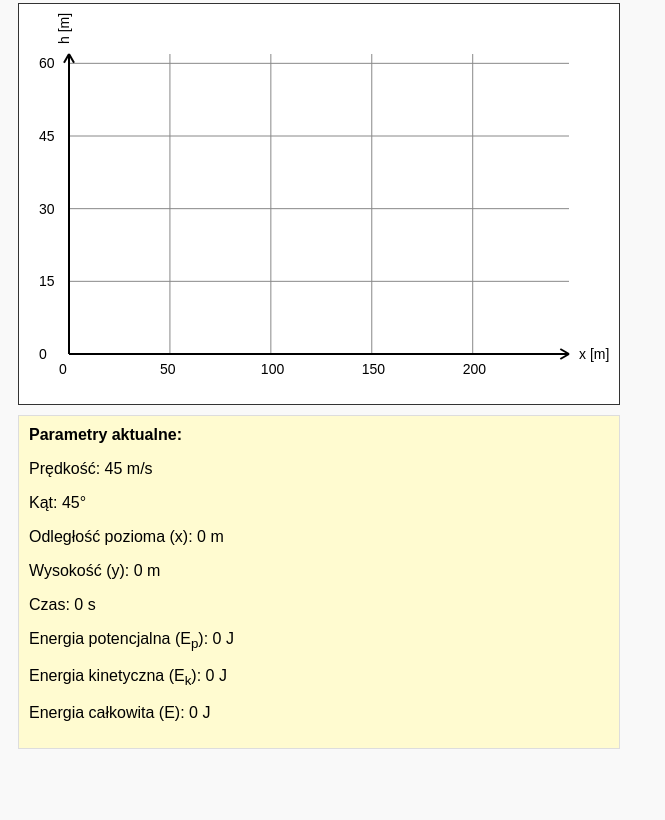
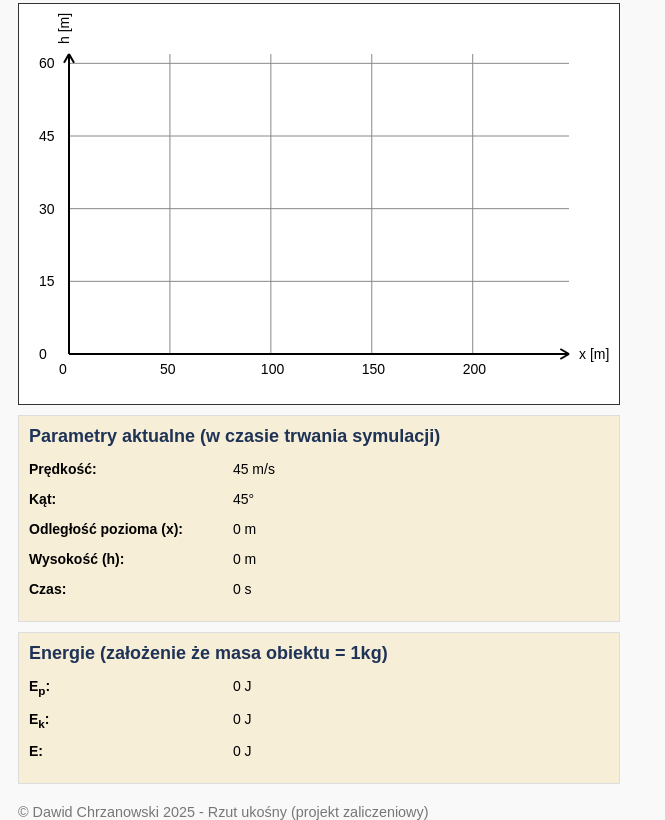
Before and after one commit to diwadu/fizproj, a plain HTML site: page index.html in a window 1280 px wide. Shown: the part 397-1217 px from the top of the page, without its empty margins (0-665 px from the left). Before the commit the page ends 1146 px from the top, so only its background shows below. Drawn offline with Linux system fonts and the light colour scheme.

Commit message:
Fixed issues with displaying on chart, and added time const for various g values

```diff
--- a/index.html
+++ b/index.html
@@ -79,16 +79,36 @@
       <canvas id="canvas" width="600" height="400"></canvas>
 
       <div class="info" id="infoBox">
-        <strong>Parametry aktualne:</strong>
-        <p>Prędkość: <span id="currentVelocity">20</span> m/s</p>
-        <p>Kąt: <span id="currentAngle">45</span>°</p>
-        <p>Odległość pozioma (x): <span id="distanceX">0</span> m</p>
-        <p>Wysokość (y): <span id="distanceY">0</span> m</p>
-        <p>Czas: <span id="timeVal">0</span> s</p>
+        <strong>Parametry aktualne (w czasie trwania symulacji)</strong>
+        <p>
+          <span class="ilabel">Prędkość:</span>
+          <span class="ivalue" id="currentVelocity">20</span> m/s
+        </p>
+        <p>
+          <span class="ilabel">Kąt:</span>
+          <span class="ivalue" id="currentAngle">45</span>°
+        </p>
+        <p>
+          <span class="ilabel">Odległość pozioma (x):</span>
+          <span class="ivalue" id="distanceX">0</span> m
+        </p>
+        <p>
+          <span class="ilabel">Wysokość (h):</span>
+          <span class="ivalue" id="distanceY">0</span> m
+        </p>
+        <p>
+          <span class="ilabel">Czas:</span>
+          <span class="ivalue" id="timeVal">0</span> s
+        </p>
+      </div>
+
+      <div class="info" id="infoEnergyBox">
+        <strong>Energie (założenie że masa obiektu = 1kg)</strong>
+      </div>
+      <div class="footer">
+        &copy; Dawid Chrzanowski 2025 - Rzut ukośny (projekt zaliczeniowy)
       </div>
     </div>
-
-    <div class="footer">&copy; Prosty projekt demonstracyjny – rzut ukośny</div>
     <script src="scripts.js"></script>
   </body>
 </html>
--- a/scripts.js
+++ b/scripts.js
@@ -5,10 +5,10 @@ const canvas = document.getElementById("canvas");
 const ctx = canvas.getContext("2d");
 
 /* Skalowanie dynamiczne */
-let dynamicScaleX = 1;
-let dynamicScaleY = 1;
-let maxXDynamic = 300;
-let maxYDynamic = 150;
+let dynamicScaleX = 1,
+  dynamicScaleY = 1,
+  maxXDynamic = 300,
+  maxYDynamic = 150;
 
 /* Suwaki / Dropdown */
 const velocitySlider = document.getElementById("velocitySlider");
@@ -34,17 +34,16 @@ let g = parseFloat(gravitySelect.value);
 let velocity = parseFloat(velocitySlider.value);
 let angle = parseFloat(angleSlider.value) * (Math.PI / 180);
 let dt = parseFloat(timeConstSelect.value);
-
 const mass = 1;
 
 /* Zmienne stanu ruchu */
 let t = 0,
   x = 0,
-  y = 0;
-let animationId;
-let isSimulating = false;
+  y = 0,
+  animationId,
+  isSimulating = false;
 
-/* Podstawowe marginesy osi */
+/* Marginesy i podstawowe skalowanie */
 const margin = 50;
 const maxX = 300;
 const maxY = 150;
@@ -58,7 +57,7 @@ let pathPoints = [];
    Funkcje pomocnicze
 ======================= */
 
-/* Aktualizacja wyświetlanych wartości */
+/* Aktualizacja wyświetlanych wartości (velocity, angle) */
 function updateLabels() {
   velocityValue.textContent = velocitySlider.value;
   angleValue.textContent = angleSlider.value;
@@ -85,164 +84,8 @@ timeConstSelect.addEventListener("change", () => {
   updateLabels();
   drawAxesAndGrid();
 });
-/* Rysowanie osi + siatki */
-function drawAxesAndGrid2() {
-  ctx.save();
-  ctx.clearRect(0, 0, canvas.width, canvas.height);
 
-  ctx.strokeStyle = "#888";
-  ctx.fillStyle = "black";
-  ctx.lineWidth = 1;
-  ctx.font = "14px Arial";
-
-  const range = (velocity * velocity * Math.sin(2 * angle)) / g;
-  const maxHeight =
-    (velocity * velocity * Math.pow(Math.sin(angle), 2)) / (2 * g);
-
-  maxXDynamic = range * 1.2;
-  maxYDynamic = maxHeight * 1.2;
-
-  dynamicScaleX = (canvas.width - 2 * margin) / maxXDynamic;
-  dynamicScaleY = (canvas.height - 2 * margin) / maxYDynamic;
-
-  const stepX = Math.ceil(maxXDynamic / 6 / 10) * 10;
-  const stepY = Math.ceil(maxYDynamic / 6 / 5) * 5;
-
-  for (let valX = 0; valX <= maxXDynamic; valX += stepX) {
-    const px = margin + valX * dynamicScaleX;
-    ctx.beginPath();
-    ctx.moveTo(px, margin);
-    ctx.lineTo(px, canvas.height - margin);
-    ctx.stroke();
-    ctx.closePath();
-    ctx.fillText(valX.toString(), px - 10, canvas.height - margin + 20);
-  }
-
-  for (let valY = 0; valY <= maxYDynamic; valY += stepY) {
-    const py = canvas.height - margin - valY * dynamicScaleY;
-    ctx.beginPath();
-    ctx.moveTo(margin, py);
-    ctx.lineTo(canvas.width - margin, py);
-    ctx.stroke();
-    ctx.closePath();
-    ctx.fillText(valY.toString(), margin - 30, py + 100); // w oryginale +100?
-  }
-
-  ctx.strokeStyle = "black";
-  ctx.lineWidth = 2;
-
-  ctx.beginPath();
-  ctx.moveTo(margin, canvas.height - margin);
-  ctx.lineTo(canvas.width - margin, canvas.height - margin);
-  ctx.stroke();
-  ctx.closePath();
-
-  drawArrow(
-    canvas.width - margin - 10,
-    canvas.height - margin,
-    canvas.width - margin,
-    canvas.height - margin
-  );
-  ctx.fillText("x [m]", canvas.width - margin + 10, canvas.height - margin + 5);
-
-  ctx.beginPath();
-  ctx.moveTo(margin, canvas.height - margin);
-  ctx.lineTo(margin, margin);
-  ctx.stroke();
-  ctx.closePath();
-
-  drawArrow(margin, margin + 10, margin, margin);
-
-  ctx.save();
-  ctx.translate(margin, margin - 10);
-  ctx.rotate(-Math.PI / 2);
-  ctx.fillText("h [m]", 0, 0);
-  ctx.restore();
-
-  ctx.restore();
-}
-
-function drawAxesAndGrid() {
-  ctx.save();
-  ctx.clearRect(0, 0, canvas.width, canvas.height);
-
-  ctx.strokeStyle = "#888";
-  ctx.fillStyle = "black";
-  ctx.lineWidth = 1;
-  ctx.font = "14px Arial";
-
-  const range = (velocity * velocity * Math.sin(2 * angle)) / g;
-  const maxHeight =
-    (velocity * velocity * Math.pow(Math.sin(angle), 2)) / (2 * g);
-
-  maxXDynamic = range * 1.2;
-  maxYDynamic = maxHeight * 1.2;
-
-  dynamicScaleX = (canvas.width - 2 * margin) / maxXDynamic;
-  dynamicScaleY = (canvas.height - 2 * margin) / maxYDynamic;
-
-  const stepX = Math.ceil(maxXDynamic / 6 / 10) * 10;
-  const stepY = Math.ceil(maxYDynamic / 6 / 5) * 5;
-
-  // Rysujemy pionowe linie siatki (oś X)
-  for (let valX = 0; valX <= maxXDynamic; valX += stepX) {
-    const px = margin + valX * dynamicScaleX;
-    ctx.beginPath();
-    ctx.moveTo(px, margin);
-    ctx.lineTo(px, canvas.height - margin);
-    ctx.stroke();
-    ctx.closePath();
-    // Etykieta X
-    ctx.fillText(valX.toString(), px - 10, canvas.height - margin + 20);
-  }
-
-  // Rysujemy poziome linie siatki (oś Y)
-  for (let valY = 0; valY <= maxYDynamic; valY += stepY) {
-    const py = canvas.height - margin - valY * dynamicScaleY;
-    ctx.beginPath();
-    ctx.moveTo(margin, py);
-    ctx.lineTo(canvas.width - margin, py);
-    ctx.stroke();
-    ctx.closePath();
-    // Zamiast +100, proponujemy np. +5
-    ctx.fillText(valY.toString(), margin - 30, py + 5);
-  }
-
-  // Oś X
-  ctx.strokeStyle = "black";
-  ctx.lineWidth = 2;
-  ctx.beginPath();
-  ctx.moveTo(margin, canvas.height - margin);
-  ctx.lineTo(canvas.width - margin, canvas.height - margin);
-  ctx.stroke();
-  ctx.closePath();
-  drawArrow(
-    canvas.width - margin - 10,
-    canvas.height - margin,
-    canvas.width - margin,
-    canvas.height - margin
-  );
-  ctx.fillText("x [m]", canvas.width - margin + 10, canvas.height - margin + 5);
-
-  // Oś Y
-  ctx.beginPath();
-  ctx.moveTo(margin, canvas.height - margin);
-  ctx.lineTo(margin, margin);
-  ctx.stroke();
-  ctx.closePath();
-  drawArrow(margin, margin + 10, margin, margin);
-
-  // Napis na osi Y
-  ctx.save();
-  ctx.translate(margin, margin - 10);
-  ctx.rotate(-Math.PI / 2);
-  ctx.fillText("h [m]", 0, 0);
-  ctx.restore();
-
-  ctx.restore();
-}
-
-/* Rysowanie grotki */
+/* Rysowanie grotki (strzałki osi) */
 function drawArrow(fromX, fromY, toX, toY) {
   const headLen = 10;
   const dx = toX - fromX;
@@ -274,6 +117,82 @@ function drawArrow(fromX, fromY, toX, toY) {
   ctx.closePath();
 }
 
+/* Rysowanie siatki i osi */
+function drawAxesAndGrid() {
+  ctx.save();
+  ctx.clearRect(0, 0, canvas.width, canvas.height);
+  ctx.strokeStyle = "#888";
+  ctx.fillStyle = "black";
+  ctx.lineWidth = 1;
+  ctx.font = "14px Arial";
+
+  const range = (velocity ** 2 * Math.sin(2 * angle)) / g;
+  const maxHeight = (velocity ** 2 * Math.sin(angle) ** 2) / (2 * g);
+
+  maxXDynamic = range * 1.2;
+  maxYDynamic = maxHeight * 1.2;
+
+  dynamicScaleX = (canvas.width - 2 * margin) / maxXDynamic;
+  dynamicScaleY = (canvas.height - 2 * margin) / maxYDynamic;
+
+  const stepX = Math.ceil(maxXDynamic / 6 / 10) * 10;
+  const stepY = Math.ceil(maxYDynamic / 6 / 5) * 5;
+
+  /* pionowe linie (oś X) */
+  for (let valX = 0; valX <= maxXDynamic; valX += stepX) {
+    const px = margin + valX * dynamicScaleX;
+    ctx.beginPath();
+    ctx.moveTo(px, margin);
+    ctx.lineTo(px, canvas.height - margin);
+    ctx.stroke();
+    ctx.closePath();
+    ctx.fillText(valX.toString(), px - 10, canvas.height - margin + 20);
+  }
+
+  /* poziome linie (oś Y) */
+  for (let valY = 0; valY <= maxYDynamic; valY += stepY) {
+    const py = canvas.height - margin - valY * dynamicScaleY;
+    ctx.beginPath();
+    ctx.moveTo(margin, py);
+    ctx.lineTo(canvas.width - margin, py);
+    ctx.stroke();
+    ctx.closePath();
+    ctx.fillText(valY.toString(), margin - 30, py + 5);
+  }
+
+  /* oś X */
+  ctx.strokeStyle = "black";
+  ctx.lineWidth = 2;
+  ctx.beginPath();
+  ctx.moveTo(margin, canvas.height - margin);
+  ctx.lineTo(canvas.width - margin, canvas.height - margin);
+  ctx.stroke();
+  ctx.closePath();
+  drawArrow(
+    canvas.width - margin - 10,
+    canvas.height - margin,
+    canvas.width - margin,
+    canvas.height - margin
+  );
+  ctx.fillText("x [m]", canvas.width - margin + 10, canvas.height - margin + 5);
+
+  /* oś Y */
+  ctx.beginPath();
+  ctx.moveTo(margin, canvas.height - margin);
+  ctx.lineTo(margin, margin);
+  ctx.stroke();
+  ctx.closePath();
+  drawArrow(margin, margin + 10, margin, margin);
+
+  ctx.save();
+  ctx.translate(margin, margin - 10);
+  ctx.rotate(-Math.PI / 2);
+  ctx.fillText("h [m]", 0, 0);
+  ctx.restore();
+
+  ctx.restore();
+}
+
 /* Rysowanie piłki */
 function drawBall(posX, posY) {
   const radius = 5;
@@ -298,45 +217,39 @@ function drawPath() {
   ctx.closePath();
 }
 
-/* Dodawanie wyświetlania energii do infoBox (opcjonalne) */
+/* Dodawanie wyświetlania energii (opcjonalne) */
 function addEnergyDisplays() {
-  const infoBox = document.getElementById("infoBox");
+  const infoBox = document.getElementById("infoEnergyBox");
+  if (!infoBox) return; // jeśli nie ma takiego elementu, wyjdź
 
   const epP = document.createElement("p");
   epP.innerHTML =
-    "Energia potencjalna (E<sub>p</sub>): <span id='potentialEnergy'>0</span> J";
+    "<span class='ilabel'>E<sub>p</sub>:</span> <span class='ivalue' id='potentialEnergy'>0</span> J";
   infoBox.appendChild(epP);
 
   const ekP = document.createElement("p");
   ekP.innerHTML =
-    "Energia kinetyczna (E<sub>k</sub>): <span id='kineticEnergy'>0</span> J";
+    "<span class='ilabel'>E<sub>k</sub>:</span> <span class='ivalue' id='kineticEnergy'>0</span> J";
   infoBox.appendChild(ekP);
 
   const totalEP = document.createElement("p");
   totalEP.innerHTML =
-    "Energia całkowita (E): <span id='totalEnergy'>0</span> J";
+    "<span class='ilabel'>E:</span> <span class='ivalue' id='totalEnergy'>0</span> J";
   infoBox.appendChild(totalEP);
 }
 
 /* Główna pętla symulacji */
-
 function simulate() {
   drawAxesAndGrid();
 
-  // Obliczanie pozycji
   x = velocity * Math.cos(angle) * t;
   y = velocity * Math.sin(angle) * t - 0.5 * g * t * t;
 
-  // [NOWOŚĆ] Ograniczamy y do zera
-  if (y < 0) {
-    y = 0;
-  }
+  if (y < 0) y = 0;
 
-  // Skalowanie do canvas
   const canvasX = margin + x * dynamicScaleX;
   const canvasY = canvas.height - margin - y * dynamicScaleY;
 
-  // Rysowanie śladu
   if (
     canvasX >= margin &&
     canvasX <= canvas.width - margin &&
@@ -347,27 +260,22 @@ function simulate() {
   }
   drawPath();
 
-  // Rysowanie piłki (jeżeli nad ziemią)
   if (canvasY < canvas.height - margin && y >= 0) {
     drawBall(canvasX, canvasY);
   }
 
-  // Wyświetlanie x, y, t
   distanceX.textContent = x.toFixed(2);
   distanceY.textContent = y.toFixed(2);
   timeVal.textContent = t.toFixed(2);
 
-  //Obliczenia energii ===
-  // v_x i v_y w danym momencie
   const vx = velocity * Math.cos(angle);
   const vy = velocity * Math.sin(angle) - g * t;
   const speed = Math.sqrt(vx * vx + vy * vy);
 
-  const Ek = 0.5 * mass * speed * speed; // energia kinetyczna
-  const Ep = mass * g * y; // energia potencjalna
-  const E = Ek + Ep; // energia całkowita
+  const Ek = 0.5 * mass * speed * speed;
+  const Ep = mass * g * y;
+  const E = Ek + Ep;
 
-  // Wstawianie do elementów HTML
   const potEl = document.getElementById("potentialEnergy");
   const kinEl = document.getElementById("kineticEnergy");
   const totEl = document.getElementById("totalEnergy");
@@ -380,7 +288,6 @@ function simulate() {
 
   t += dt;
 
-  // Sprawdzenie, czy obiekt "wylądował"
   if (y <= 0 && t > 0.1) {
     isSimulating = false;
     cancelAnimationFrame(animationId);
@@ -428,16 +335,16 @@ resetButton.addEventListener("click", () => {
   drawAxesAndGrid();
 });
 
-/* Inicjalizacja na starcie */
+/* Inicjalizacja */
 updateLabels();
 drawAxesAndGrid();
 addEnergyDisplays();
 
+/* Rozwijanie/Zwijanie Teorii (opcjonalne) */
 const colExBtn = document.querySelector("h2 a");
 const theoryBox = document.getElementsByClassName("theory")[0];
-
 colExBtn.addEventListener("click", () => {
-  let collapsed = colExBtn.textContent === "[ukryj]" ? true : false;
+  let collapsed = colExBtn.textContent === "[ukryj]";
   if (collapsed) {
     theoryBox.style.display = "none";
     colExBtn.textContent = "[pokaż]";
--- a/style.css
+++ b/style.css
@@ -76,7 +76,7 @@ input[type="range"] {
 
 .info {
   margin-top: 10px;
-  background: #fffbd0;
+  background: rgb(246, 238, 215);
   padding: 10px;
   border: 1px solid #ddd;
 }
@@ -106,3 +106,26 @@ div.theory {
   background-color: rgb(220, 230, 241);
   padding: 2px 5px;
 }
+
+div.technology {
+  background-color: rgb(220, 230, 241);
+  padding: 2px 5px;
+}
+
+div.info span.ilabel {
+  width: 200px;
+  display: inline-block;
+  font-weight: bold;
+}
+
+div.info span.ivalue {
+}
+
+div.info {
+  font-size: 14px;
+}
+
+div.info strong {
+  font-size: 18px;
+  color: rgb(31, 51, 87);
+}
```
